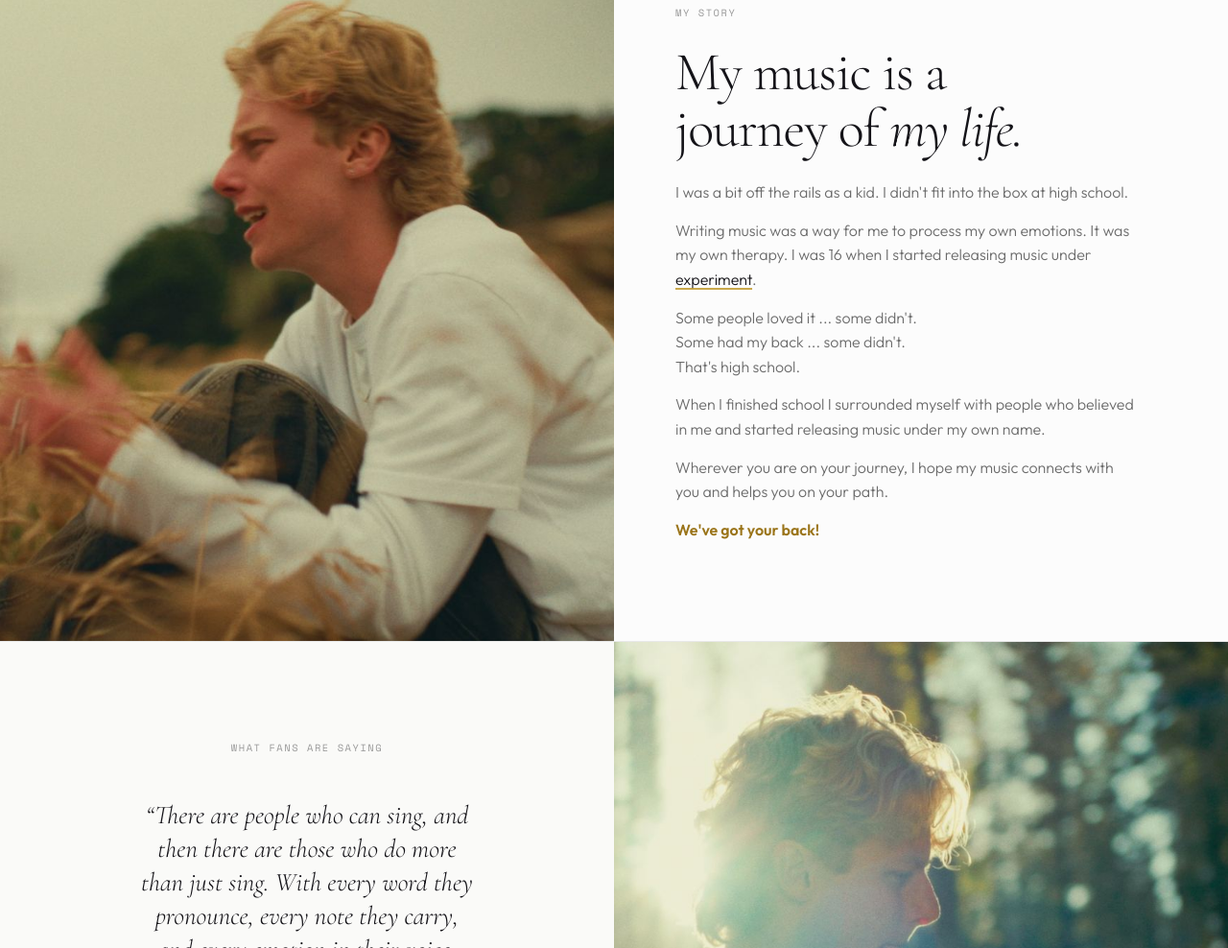
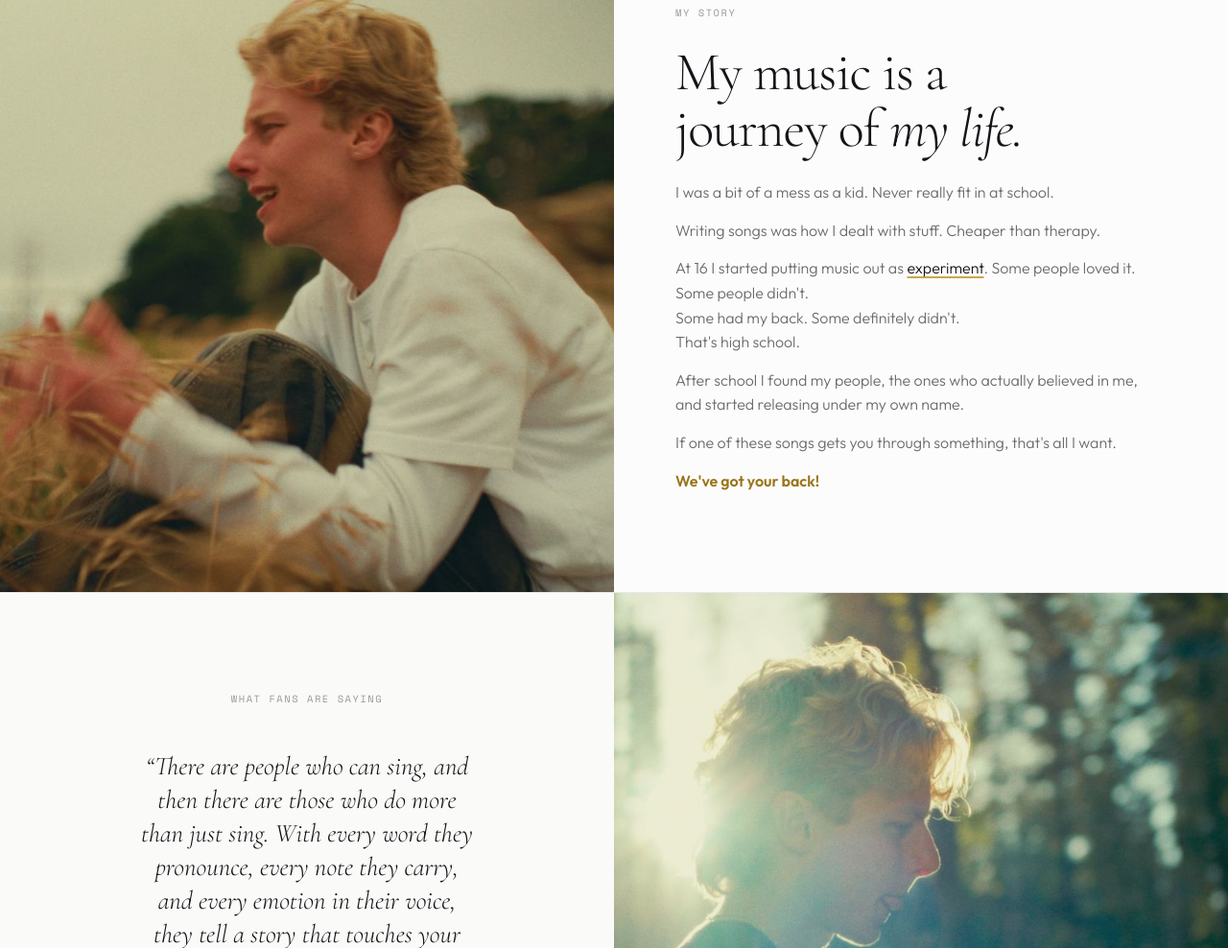
Before and after one commit to mrbradleybennett/byron-bennett-website, a plain HTML site: page index.html in a window 1280 px wide. Shown: the part 898-1886 px from the top of the page at 96% size. Drawn offline with nearby package versions, Linux system fonts and the light colour scheme; no server answers.

Commit message:
Rewrite My Story in Byron's voice
Co-Authored-By: Claude Opus 5.5 <noreply@anthropic.com>
Claude-Session: https://claude.ai/code/session_01BSEcyfGFNUgXxSy4zND6DQ

```diff
--- a/index.html
+++ b/index.html
@@ -469,11 +469,11 @@ h2 em.gold{color:var(--gold)}
       <p class="label">My Story</p>
       <h2>My music is a journey of <em>my life.</em></h2>
       <div class="story-text">
-        <p class="body">I was a bit off the rails as a kid. I didn't fit into the box at high school.</p>
-        <p class="body">Writing music was a way for me to process my own emotions. It was my own therapy. I was 16 when I started releasing music under <a class="inline-link" href="https://open.spotify.com/artist/6jngVHvMFzF9nOv0wqMYJc" target="_blank" rel="noopener">experiment</a>.</p>
-        <p class="body">Some people loved it ... some didn't.<br>Some had my back ... some didn't.<br>That's high school.</p>
-        <p class="body">When I finished school I surrounded myself with people who believed in me and started releasing music under my own name.</p>
-        <p class="body">Wherever you are on your journey, I hope my music connects with you and helps you on your path.</p>
+        <p class="body">I was a bit of a mess as a kid. Never really fit in at school.</p>
+        <p class="body">Writing songs was how I dealt with stuff. Cheaper than therapy.</p>
+        <p class="body">At 16 I started putting music out as <a class="inline-link" href="https://open.spotify.com/artist/6jngVHvMFzF9nOv0wqMYJc" target="_blank" rel="noopener">experiment</a>. Some people loved it. Some people didn't.<br>Some had my back. Some definitely didn't.<br>That's high school.</p>
+        <p class="body">After school I found my people, the ones who actually believed in me, and started releasing under my own name.</p>
+        <p class="body">If one of these songs gets you through something, that's all I want.</p>
         <p class="got-back">We've got your back!</p>
       </div>
     </div>
```
